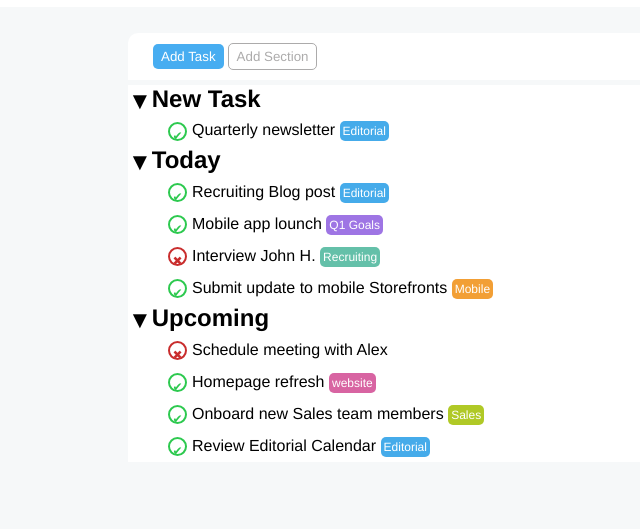
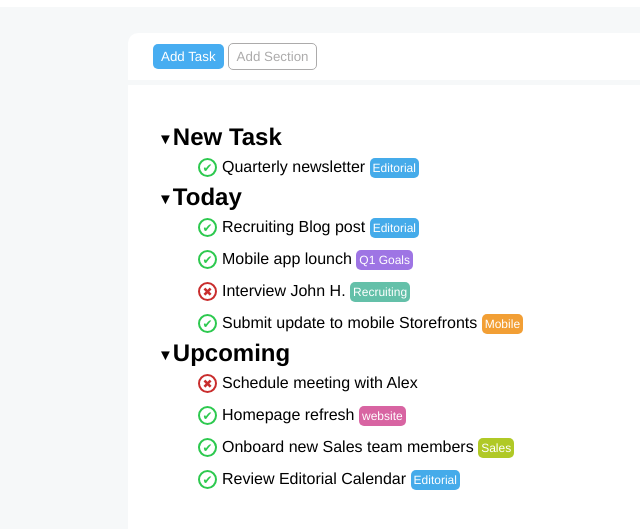
Before and after one commit to V1tale/html-css-toboolist, a plain HTML site: page index.html in a window 1280 px wide. Shown: the part 63-592 px from the top of the page, without its empty margins (0-640 px from the left). Drawn offline with Linux system fonts and the light colour scheme.

Commit message:
correzione bug

```diff
--- a/css/style.css
+++ b/css/style.css
@@ -51,15 +51,20 @@ body {
     font-family: 'Franklin Gothic Medium', 'Arial Narrow', Arial, sans-serif;
     border: 1px solid rgb(172, 171, 171);
 }
+.content {
+    padding-left: 30px;
+}
 .downarrow {
-    font-size: 1em;
+    font-size: 15px;
     vertical-align: middle;
 }
-.main-content {
+.background-content {
     background-color: white;
     width: 80%;
     margin:5px auto;
     font-family: 'Franklin Gothic Medium', 'Arial Narrow', Arial, sans-serif;
+    padding-bottom: 3%;
+    padding-top: 3%;
 }
 li {
     list-style-type: none;
@@ -114,6 +119,7 @@ li {
     border-radius: 50%;
     width: 15px;
     height: 15px;
+    line-height: 1rem;
     text-align: center;
     vertical-align: middle;
     font-size: 12px;
@@ -128,6 +134,7 @@ li {
     height: 15px;
     text-align: center;
     vertical-align: middle;
+    line-height: 1rem;
     font-size: 12px;
     margin-right: 5px;
 }
--- a/index.html
+++ b/index.html
@@ -31,7 +31,7 @@
         </div>
          <!-- /buttons -->
         <!-- new task -->
-        <div class= "main-content">
+        <div class= "background-content">
          <section id="new-task" class="content">
             <h2><span class="downarrow">&#9660;</span>New Task</h2>
                 <ul>
```
